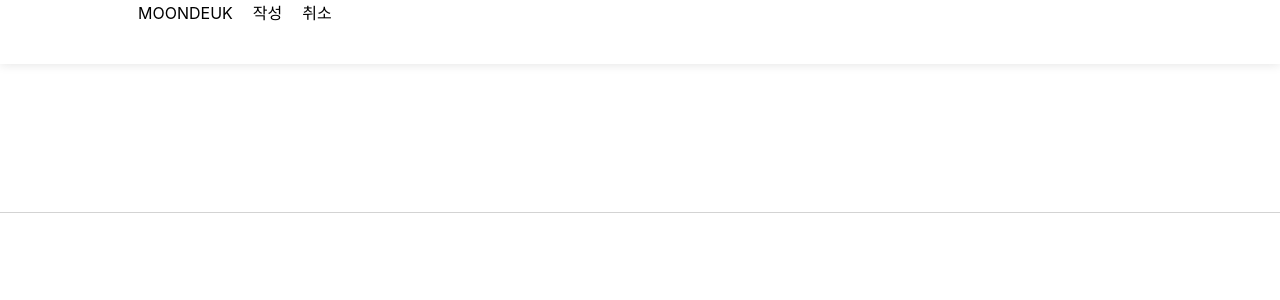
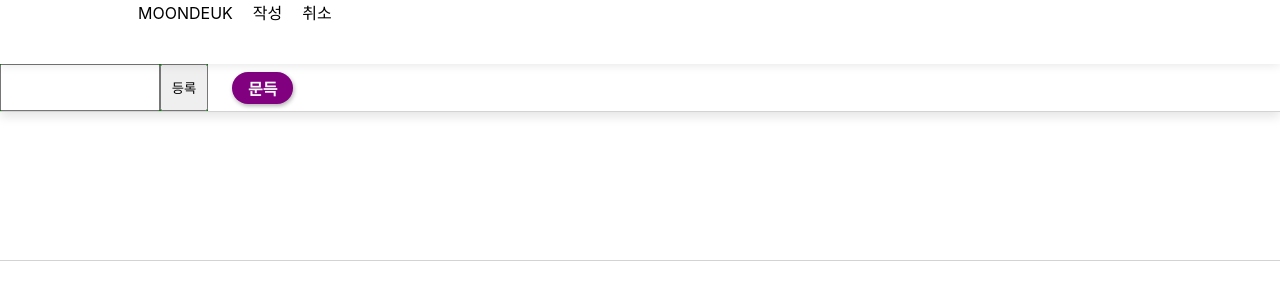
Before and after one commit to JengYoung/BlogProject_Moondeuk, a React (Create React App) app in the folder client/: page /write in a window 1280 px wide. Shown: the top 300 px of the page. Built offline with nearby package versions, Linux system fonts and the light colour scheme.

Commit message:
TagBar 대략적인 디자인 구조 완성

```diff
--- a/client/src/components/common/Header.js
+++ b/client/src/components/common/Header.js
@@ -8,6 +8,7 @@ import ResponsiveWrapper from './Responsive';
 
 const StyledHeader = styled.div`
     position: fixed;
+    z-index: 99;
     width: 100%;
     background: white;
     box-shadow: 0px 1px 10px rgba(0,0,0,0.1);
--- /dev/null
+++ b/client/src/components/write/TagBar.js
@@ -0,0 +1,65 @@
+import React from 'react'
+import styled from 'styled-components';
+import Button from '../common/Button';
+
+/*
+*/
+
+const StyledTagBar = styled.div`
+    display: flex;
+    position: relative;
+    width: 100%;
+    height: 3rem;
+    background: white;
+    border-bottom: 1px solid lightgray;
+    box-shadow: 0px 5px 10px rgba(0,0,0,0.1);
+    z-index: 10;
+`;
+const StyledTagsForm = styled.form`
+    width: auto%;
+    height: 100%;
+    background-color: green;
+    display: flex;
+`;
+
+const StyledTagsInput = styled.input`
+    width: 10rem;
+    height: auto;
+`;
+
+const StyledTagsBtn = styled.button`
+    width: 3rem;
+    height: auto;
+`;
+
+const StyledTagsWrapper = styled.div`
+    display: flex;
+    align-items: center;
+    padding-left: 1.5rem;
+    width: 100%;
+    height: 100%;
+`;
+
+const StyledTag = styled.div`
+    margin-right: 1rem;
+    padding: 0.25rem 1rem;
+    background-color: purple;
+    box-shadow: 1px 2px 4px rgba(0,0,0,0.3);
+    border-radius: 50px;
+    font-weight: 800;
+    color: white;
+`;
+
+const TagBar = () => {
+    return (
+        <StyledTagBar>
+            <StyledTagsForm>
+                <StyledTagsInput/>
+                <StyledTagsBtn>등록</StyledTagsBtn>
+            </StyledTagsForm>
+            <StyledTagsWrapper><StyledTag>문득</StyledTag></StyledTagsWrapper>
+        </StyledTagBar>
+    );
+};
+
+export default TagBar;
--- a/client/src/components/write/WriteBackground.js
+++ b/client/src/components/write/WriteBackground.js
@@ -4,7 +4,8 @@ import styled from 'styled-components';
 */
 
 const StyledWriteBackground = styled.div`
-    background-color: purple;
+    position: relative;
+    /* background-color: purple; */
     height: 100%;
     min-height: 100%;
 `;
--- a/client/src/containers/post/WriteContainer.js
+++ b/client/src/containers/post/WriteContainer.js
@@ -1,6 +1,7 @@
 import React, { useCallback, useEffect, useState } from 'react'
 import { useDispatch } from 'react-redux';
 import { useSelector } from 'react-redux';
+import TagBar from '../../components/write/TagBar';
 import WriteBackground from '../../components/write/WriteBackground'
 import WriteForm from '../../components/write/WriteForm'
 import { changeText, initializeDiary } from '../../modules/write';
@@ -18,6 +19,7 @@ function WriteContainer() {
     }, [dispatch])
     return (
         <>
+            <TagBar></TagBar>
             <WriteBackground>
                 <WriteForm onChangeText={onChangeText} title={title} body={body}></WriteForm>
             </WriteBackground>
```
